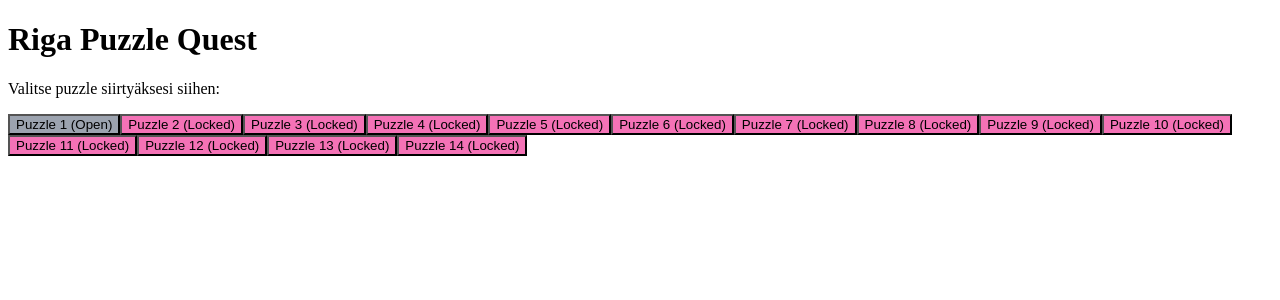
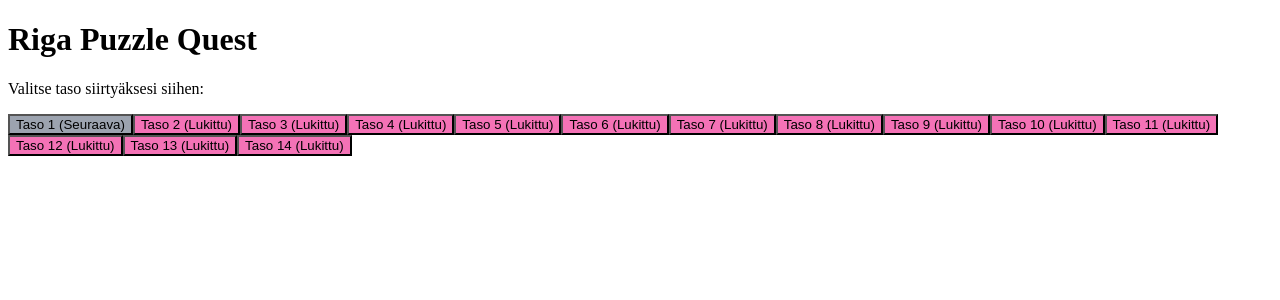
Before and after one commit to grande-fi/riga-puzzle-quest, a Next.js app: page /puzzles in a window 1280 px wide. Shown: the top 300 px of the page. Built offline with nearby package versions, Linux system fonts and the light colour scheme.

Commit message:
Update page.js
localisation

```diff
--- a/app/puzzles/page.js
+++ b/app/puzzles/page.js
@@ -34,7 +34,7 @@ export default function PuzzlesList() {
   return (
     <div className="max-w-xl mx-auto mt-10 text-center">
       <h1 className="text-3xl font-bold mb-6">Riga Puzzle Quest</h1>
-      <p className="mb-4">Valitse puzzle siirtyäksesi siihen:</p>
+      <p className="mb-4">Valitse taso siirtyäksesi siihen:</p>
 
       <div className="flex flex-col gap-3">
         {puzzles.map((puzzle, index) => {
@@ -56,8 +56,8 @@ export default function PuzzlesList() {
                 cursor: !solved && !isFirstUnsolved ? "not-allowed" : "pointer",
               }}
             >
-              Puzzle {puzzleId}{" "}
-              {solved ? "(Solved)" : isFirstUnsolved ? "(Open)" : "(Locked)"}
+              Taso {puzzleId}{" "}
+              {solved ? "(Oikein)" : isFirstUnsolved ? "(Seuraava)" : "(Lukittu)"}
             </Button>
           );
         })}
```
